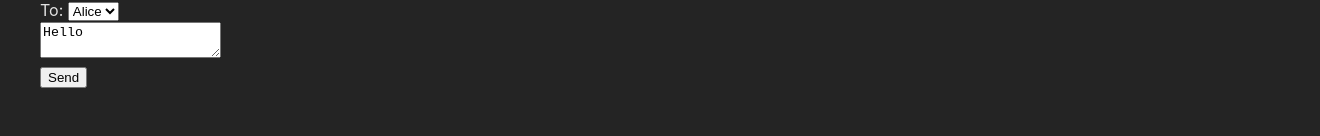
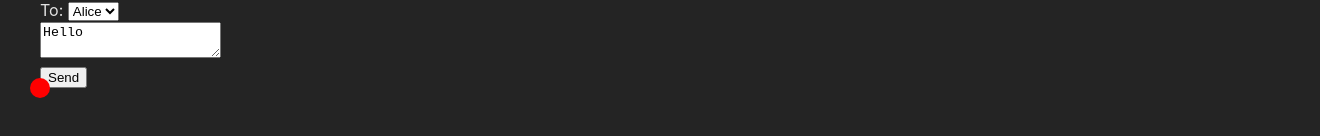
Before and after one commit to cmorenoe/s4f-react, a React (Vite) app: page / in a window 1280 px wide. Shown: the part 226-362 px from the top of the page, 1320 px wide, since content can reach past the window. Built offline with nearby package versions, Linux system fonts and the light colour scheme.

Commit message:
update state objects

```diff
--- a/src/App.tsx
+++ b/src/App.tsx
@@ -1,6 +1,6 @@
 import { useEffect, useState } from "react";
 import "./App.css";
-import { Clock, Form } from "./components";
+import { Clock, Form, MovingDot } from "./components";
 
 function App() {
   const useTime = () => {
@@ -19,6 +19,7 @@ function App() {
         <h1>React for dummies</h1>
         <Clock time={useTime().toLocaleTimeString()} />
         <Form></Form>
+        <MovingDot></MovingDot>
       </div>
     </>
   );
--- /dev/null
+++ b/src/components/MovingDot.tsx
@@ -0,0 +1,39 @@
+import { useState } from "react";
+type Position = {
+  x: number;
+  y: number;
+};
+export default function MovingDot() {
+  const [position, setPosition] = useState<Position>({
+    x: 0,
+    y: 0,
+  });
+  return (
+    <div
+      onPointerMove={(e) => {
+        setPosition({
+          x: e.clientX,
+          y: e.clientY,
+        });
+      }}
+      style={{
+        position: "absolute",
+        width: "100vw",
+        height: "100vh",
+      }}
+    >
+      <div
+        style={{
+          position: "absolute",
+          backgroundColor: "red",
+          borderRadius: "50%",
+          transform: `translate(${position.x}px, ${position.y}px)`,
+          left: -10,
+          top: -10,
+          width: 20,
+          height: 20,
+        }}
+      />
+    </div>
+  );
+}
--- a/src/components/index.ts
+++ b/src/components/index.ts
@@ -6,5 +6,16 @@ import ListItem from "./ListItem";
 import Profile from "./Profile";
 import Clock from "./Clock";
 import Form from "./Form";
+import MovingDot from "./MovingDot";
 
-export { Avatar, Button, Card, Counter, ListItem, Profile, Clock, Form };
+export {
+  Avatar,
+  Button,
+  Card,
+  Counter,
+  ListItem,
+  Profile,
+  Clock,
+  Form,
+  MovingDot,
+};
```
